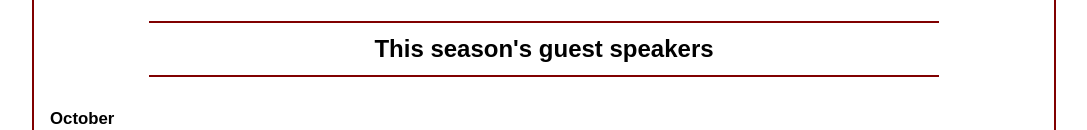
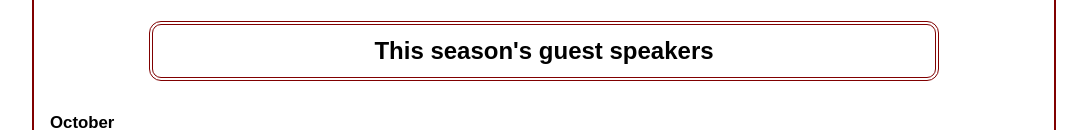
Before and after one commit to dc796/A07, a website: page index.html in a window 1280 px wide. Shown: the part 395-525 px from the top of the page, without its empty margins (96-1183 px from the left). Drawn offline with Linux system fonts and the light colour scheme.

Commit message:
Update h1 border style and add border-radius

```diff
--- a/styles/main.css
+++ b/styles/main.css
@@ -30,13 +30,13 @@ header {
 
 
 main h1 {
-    border-top: 2px solid var(--accent-color);
-    border-bottom: 2px solid var(--accent-color);
+    border: 4px double var(--accent-color);
     padding-top: 0.5em;
     padding-bottom: 0.5em;
-	text-align: center;
-	margin: 1em auto;
-	width: 80%;
+    text-align: center;
+    margin: 1em auto;
+    width: 80%;
+    border-radius: 12px;
 }
 
 footer {
```
